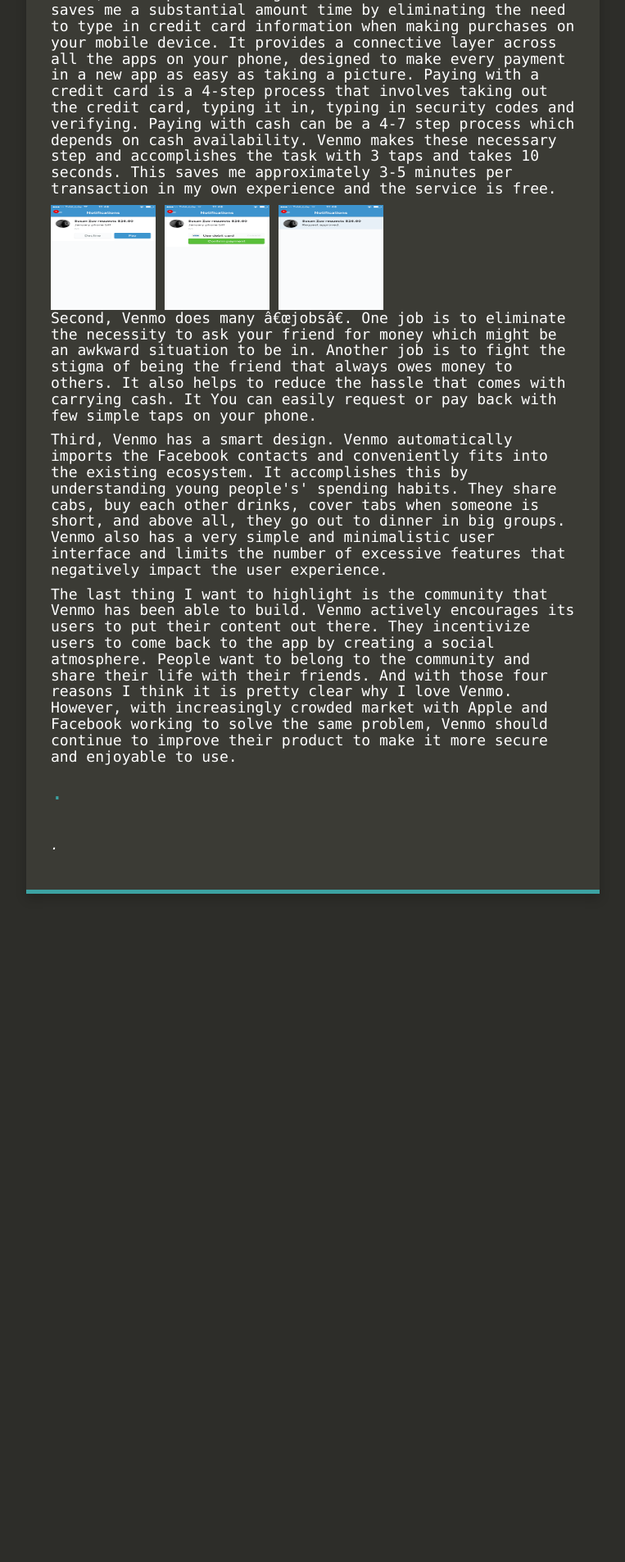
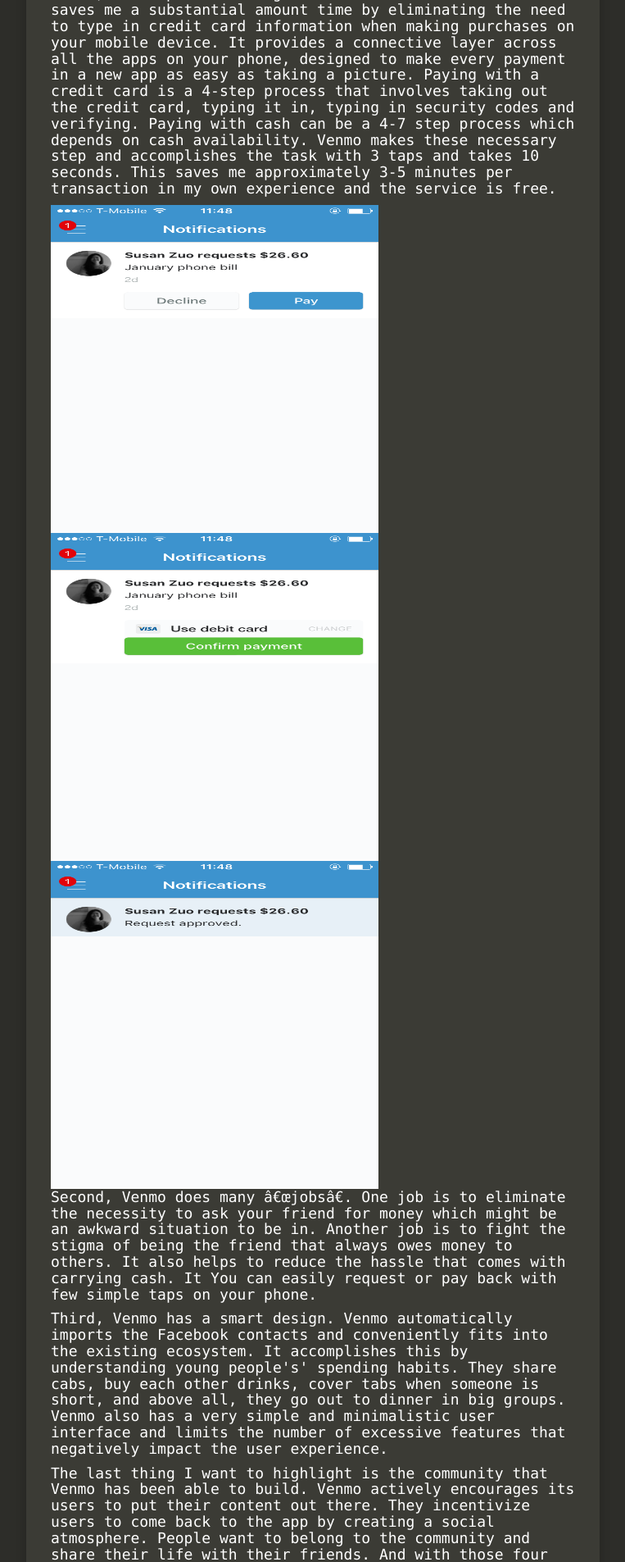
Before and after one commit to di-y/di-y.github.io, a Jekyll site: the page built from index.html, in a window 1280 px wide. Shown: the part 1030-2935 px from the top of the page at 82% size, without its empty margins (258-1021 px from the left). Built offline with Jekyll 4.4.1, drawn with Linux system fonts in a browser that asks for light colours; nearby versions of some CDN libraries; before the commit the page ends 2161 px from its top, so only the background shows below that.

Commit message:
challenge

```diff
--- a/index.html
+++ b/index.html
@@ -38,9 +38,9 @@
 </p>
 <p>First, Venmo provides tangible value to customers. Venmo saves me a substantial amount time by eliminating the need to type in credit card information when making purchases on your mobile device. It provides a connective layer across all the apps on your phone, designed to make every payment in a new app as easy as taking a picture. Paying with a credit card is a 4-step process that involves taking out the credit card, typing it in, typing in security codes and verifying. Paying with cash can be a 4-7 step process which depends on cash availability. Venmo makes these necessary step and accomplishes the task with 3 taps and takes 10 seconds. This saves me approximately 3-5 minutes per transaction in my own experience and the service is free.
 </p>
-<img src="venmo1.jpg" alt="HTML5 Icon" style="width:128px;height:128px;">
-<img src="venmo2.jpg" alt="HTML5 Icon" style="width:128px;height:128px;">
-<img src="venmo3.jpg" alt="HTML5 Icon" style="width:128px;height:128px;">
+<img src="venmo1.jpg" alt="HTML5 Icon" style="width:400px;height:400px;">
+<img src="venmo2.jpg" alt="HTML5 Icon" style="width:400px;height:400px;">
+<img src="venmo3.jpg" alt="HTML5 Icon" style="width:400px;height:400px;">
 <p>Second, Venmo does many “jobs”. One job is to eliminate the necessity to ask your friend for money  which might be an awkward situation to be in. Another job is to fight the stigma of being the friend that always owes money to others. It also helps to reduce the hassle that comes with carrying cash. It You can easily request or pay back with few simple taps on your phone.
 </p>
 <p>Third, Venmo has a smart design. Venmo automatically imports the Facebook contacts and conveniently fits into the existing ecosystem. It accomplishes this by understanding young people's' spending habits. They share cabs, buy each other drinks, cover tabs when someone is short, and above all, they go out to dinner in big groups. Venmo also has a very simple and minimalistic user interface and limits the number of excessive features that negatively impact the user experience.
```
